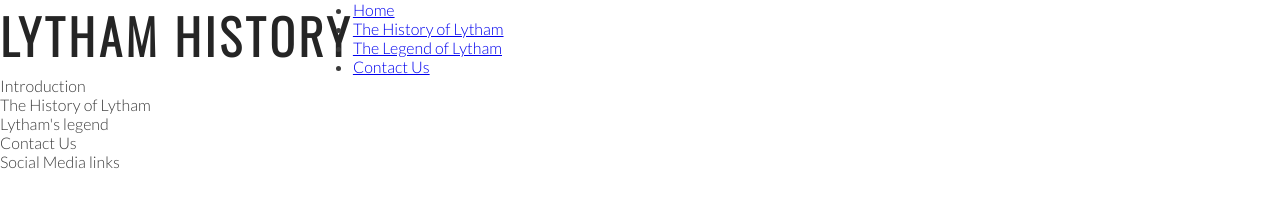
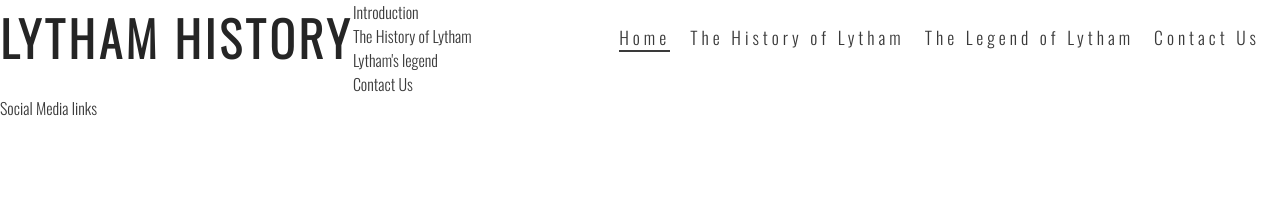
Before and after one commit to BillyArshad/Lytham_History_PP1, a plain HTML site: page index.html in a window 1280 px wide. Drawn offline with nearby package versions, Linux system fonts and the light colour scheme; a web font is replaced by a local one.

Commit message:
Style navigation links

```diff
--- a/assets/css/style.css
+++ b/assets/css/style.css
@@ -7,7 +7,9 @@
 }
 
 body{
-    font-family: Lato, sans-serif;
+    font-family: 'Edu SA Beginner', cursive;
+    font-family: 'Lato', sans-serif;
+    font-family: 'Oswald', sans-serif;
     font-weight: 300;
     color: #3a3a3a;
 }
@@ -25,3 +27,33 @@ h1, h2 {
     float: left;
     font-size: 300%;
 }
+
+/* navigation links for Lytham History */
+
+#menu {
+    font-size: 110%;
+    letter-spacing: 4px;
+}
+
+#menu, #logo {
+    line-height: 75px;
+}
+
+#menu li {
+    float:right;
+    list-style-type: none;
+    margin-right: 20px;
+}
+
+#menu a {
+    text-decoration: none;
+    color:inherit;
+}
+
+#menu a:hover{
+    border-bottom: 2px solid #3a3a3a;
+}
+
+.active {
+    border-bottom: 2px solid #3a3a3a;
+}
--- a/index.html
+++ b/index.html
@@ -15,17 +15,18 @@
         <a href="index.html">
             <h1 id="logo">Lytham History</h1>
         </a>
-        <ul><li>
-            <a href="index.html">Home</a>
+        <ul id="menu">
+        <li>
+            <a href="#">Contact Us</a>
+        </li>
+        <li>
+            <a href="#">The Legend of Lytham</a>
         </li>
         <li>
             <a href="#">The History of Lytham</a>
         </li>
         <li>
-            <a href="#">The Legend of Lytham</a>
-        </li>
-        <li>
-            <a href="#">Contact Us</a>
+            <a href="index.html" class="active">Home</a>
         </li>
         </ul>
     </header>
```
